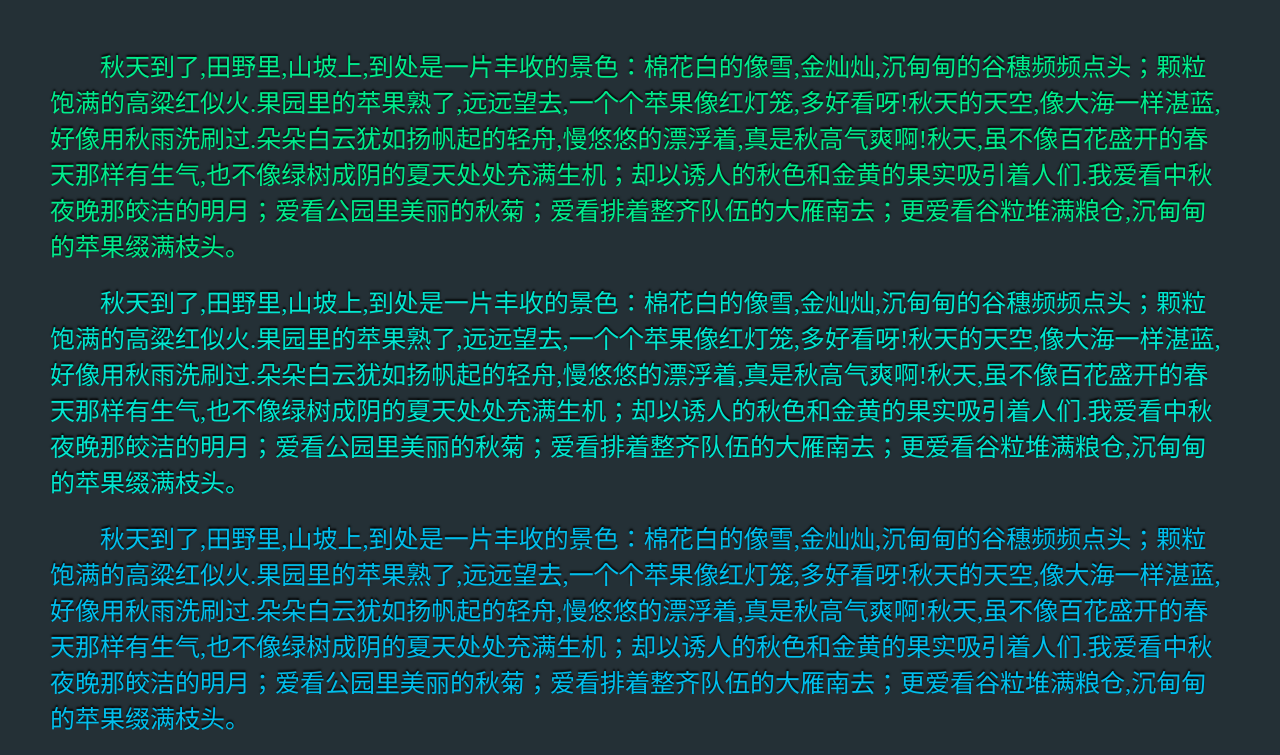
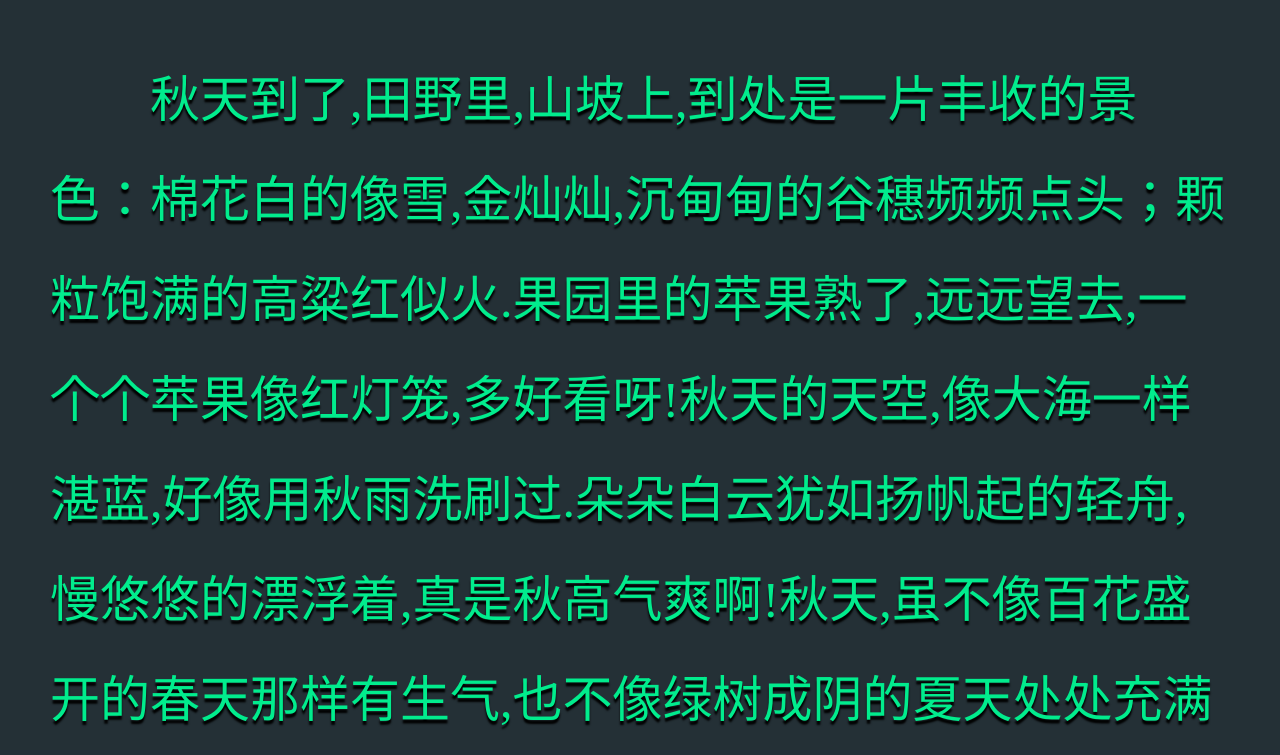
Before and after one commit to linpeiyan/demo, a plain HTML site: page index.html in a window 1280 px wide. Shown: the top 755 px of the page. Drawn offline with Linux system fonts and the light colour scheme.

Commit message:
文字更新3

```diff
--- a/index.html
+++ b/index.html
@@ -14,15 +14,15 @@
                 padding:50px;
                 background:#243036;
                 font-family:'幼圆';
-                font-size:25px;
-                line-height:36px;
+                font-size:50px;
+                line-height:100px;
 
             }
         h1,h2,h3,h4{
             color:#01ec8d;
             margin-bottom:20px;
             text-indent:2em;
-            text-shadow:0px -2px 2px #000;
+            text-shadow:0px 4px 2px #000;
         }
         h2{color:#02e6d0;}
         h3{color:#01bfed;}
```
